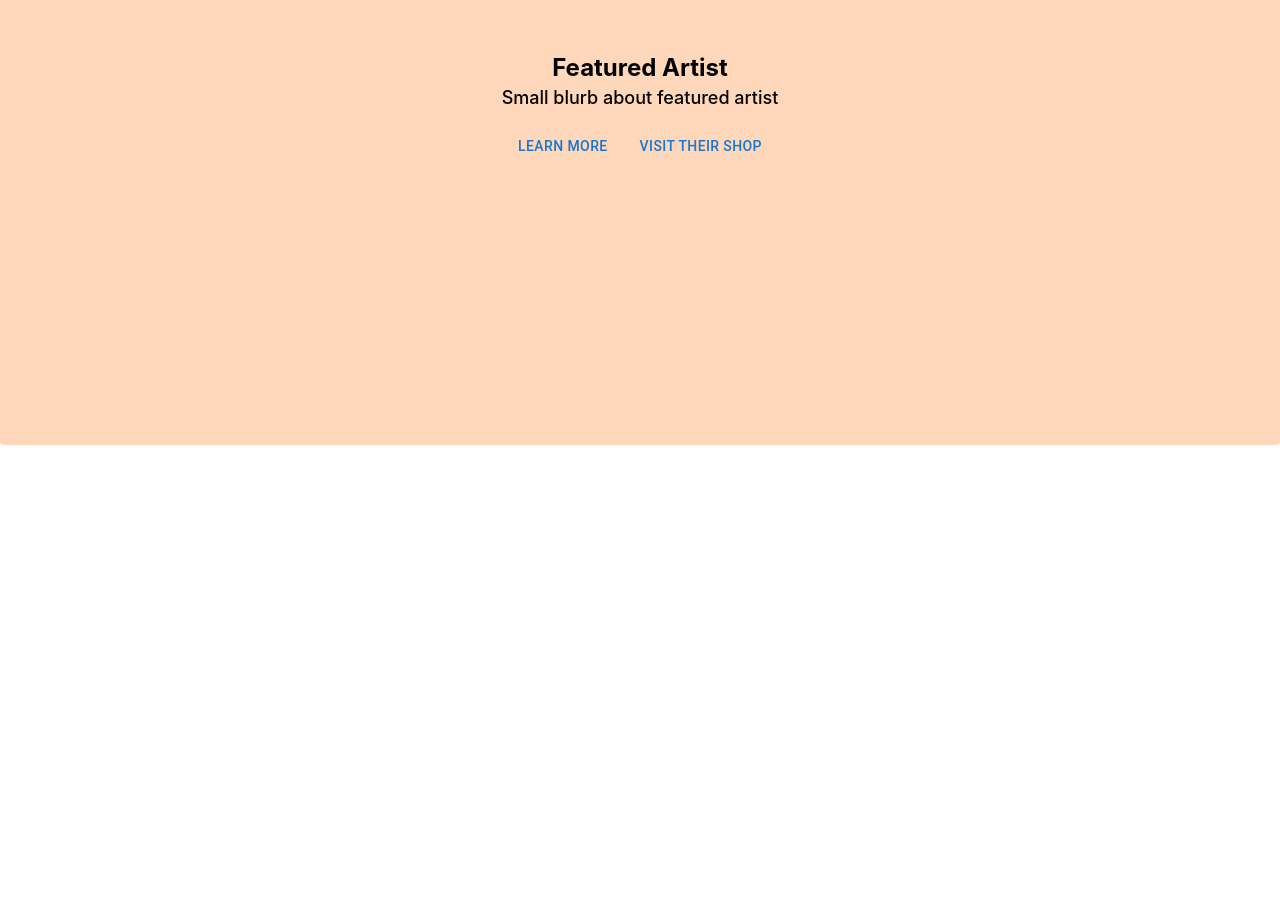
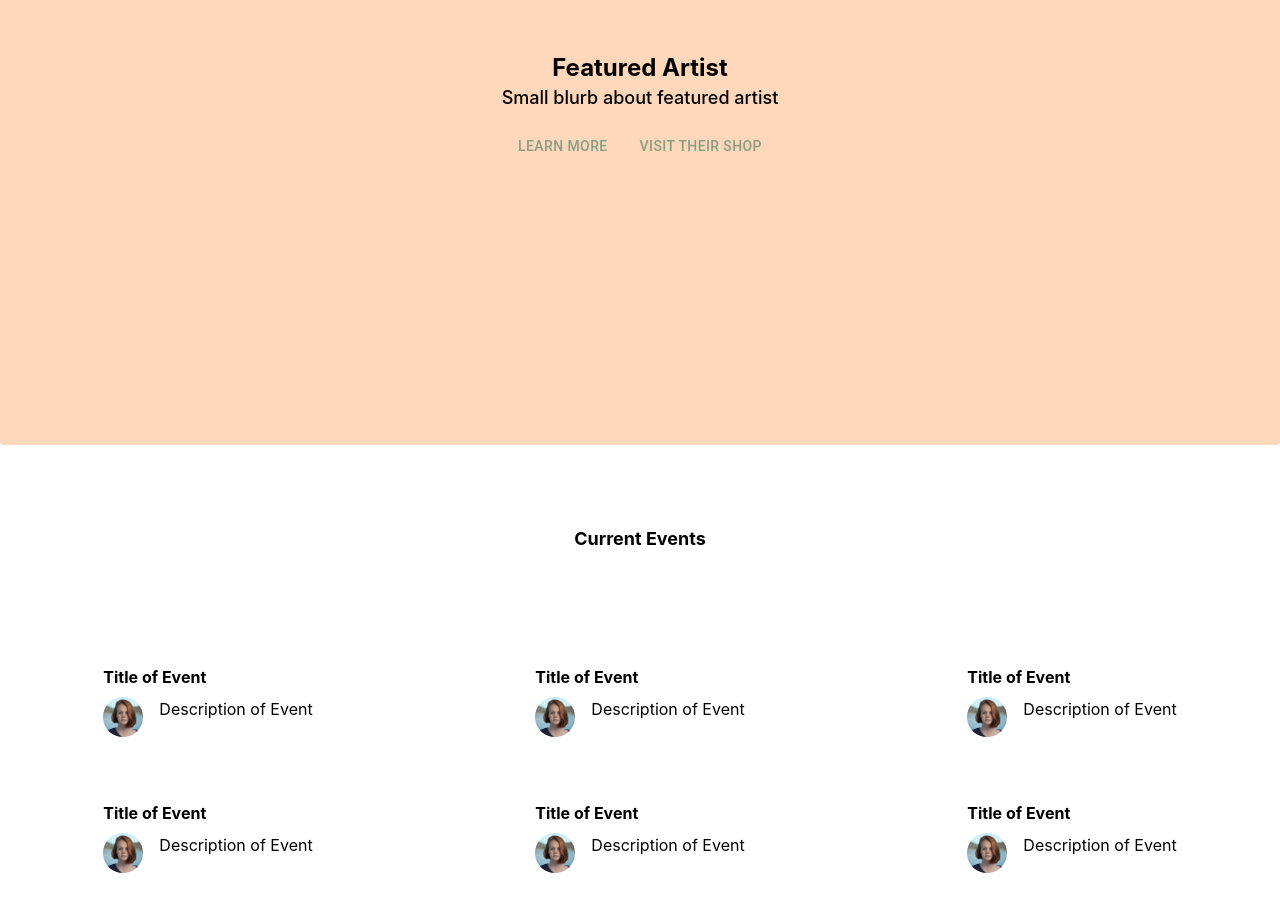
Before and after one commit to 423S26/project1, a React (Vite) app: page / in a window 1280 px wide. Shown: the part 300-1205 px from the top of the page. Before the commit the page ends 800 px from the top, so only its background shows below. Built offline with nearby package versions, Linux system fonts and the light colour scheme.

Commit message:
added to home page

```diff
--- a/index.html
+++ b/index.html
@@ -3,7 +3,7 @@
 <head>
     <meta charset="UTF-8" />
     <meta name="viewport" content="width=device-width, initial-scale=1.0" />
-    <title>My React App</title>
+    <title>Asian Art</title>
 </head>
 <body>
 <div id="root"></div>
--- a/src/Pages/Home.jsx
+++ b/src/Pages/Home.jsx
@@ -1,17 +1,71 @@
 import Button from '@mui/material/Button';
-
+import Box from '@mui/material/Box';
+import Avatar from '@mui/material/Avatar';
 
 function Home() {
     return (
+        <>
         <div className= "bg-[#FFD7BA] p-70 rounded ">
             <p className= "text-2xl font-bold text-center">Featured Artist </p>
             <p className= "text-lg font-medium text-center">Small blurb about featured artist</p>
             <div className= "flex justify-center gap-4 mt-4">
-            <Button variant="text" sx={{color: '8B9D83'}}>Learn more</Button>
-            <Button variant="text" sx={{color: '8B9D83'}}>Visit their shop</Button>
+            <Button variant="text" sx={{color: '#8B9D83'}}>Learn more</Button>
+            <Button variant="text" sx={{color: '#8B9D83'}}>Visit their shop</Button>
             </div>
         </div>
-    )
+        <Box component="selection" >
+            <p className="text-lg font-bold text-center py-20">Current Events</p>
+            <div className="grid grid-cols-3 gap-4 justify-items-center">
+
+            <div className="flex flex-col max-w-sm md:max-w-lg py-8">
+                <p className="w-full font-bold">Title of Event</p>
+                <div className="flex flex-row gap-4 mt-2">
+                <Avatar alt="profile pic" src="./images/profile_pic1.jpg" />
+                <p className="items-center">Description of Event</p>
+                </div>
+            </div>
+            <div className="flex flex-col max-w-sm md:max-w-lg py-8">
+                <p className="w-full font-bold">Title of Event</p>
+                <div className="flex flex-row gap-4 mt-2">
+                    <Avatar alt="profile pic" src="./images/profile_pic1.jpg" />
+                    <p className="items-center">Description of Event</p>
+                </div>
+            </div>
+            <div className="flex flex-col max-w-sm md:max-w-lg py-8">
+                <p className="w-full font-bold">Title of Event</p>
+                <div className="flex flex-row gap-4 mt-2">
+                    <Avatar alt="profile pic" src="./images/profile_pic1.jpg" />
+                    <p className="items-center">Description of Event</p>
+                </div>
+            </div>
+            </div>
+            <div className="grid grid-cols-3 gap-4 justify-items-center">
+            <div className="flex flex-col max-w-sm md:max-w-lg py-8">
+                <p className="w-full font-bold">Title of Event</p>
+                <div className="flex flex-row gap-4 mt-2">
+                    <Avatar alt="profile pic" src="./images/profile_pic1.jpg" />
+                    <p className="items-center">Description of Event</p>
+                </div>
+            </div>
+            <div className="flex flex-col max-w-sm md:max-w-lg py-8">
+                <p className="w-full font-bold">Title of Event</p>
+                <div className="flex flex-row gap-4 mt-2">
+                    <Avatar alt="profile pic" src="./images/profile_pic1.jpg" />
+                    <p className="items-center">Description of Event</p>
+                </div>
+            </div>
+            <div className="flex flex-col max-w-sm md:max-w-lg py-8">
+                <p className="w-full font-bold">Title of Event</p>
+                <div className="flex flex-row gap-4 mt-2">
+                    <Avatar alt="profile pic" src="./images/profile_pic1.jpg" />
+                    <p className="items-center">Description of Event</p>
+                </div>
+            </div>
+            </div>
+
+        </Box>
+        </>
+    );
 }
 
 export default Home;
```
Also changed, not shown: Images/profile_pic1.jpg (added).
